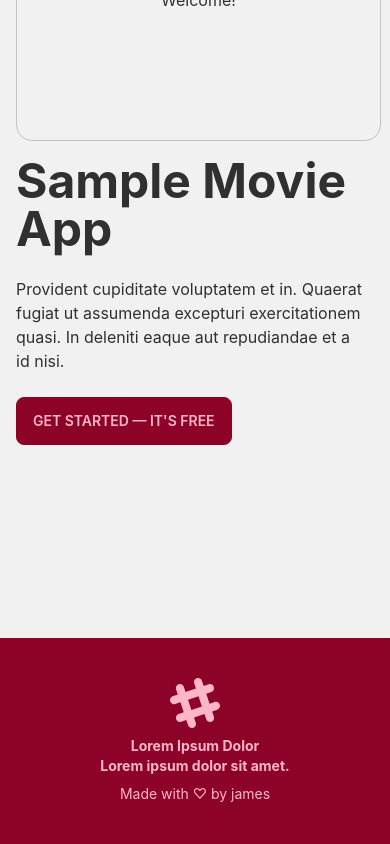
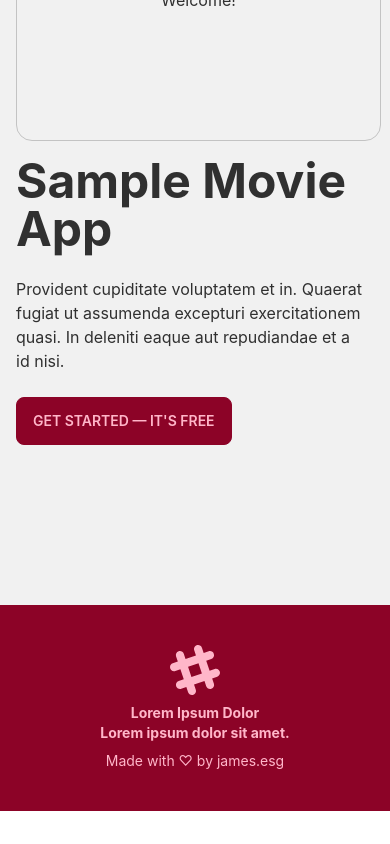
Before and after one commit to jamesesguerra/movie-app, a React (Create React App) app: page / in a window 390 px wide. Shown: the part 414-1258 px from the top of the page. After the commit the page ends 1225 px from the top, so only its background shows below. Built offline with nearby package versions, Linux system fonts and the light colour scheme; no server answers.

Commit message:
fix footer and landing page

```diff
--- a/src/components/Footer.jsx
+++ b/src/components/Footer.jsx
@@ -6,7 +6,7 @@ const Footer = () => {
         <p className="font-bold">
         Lorem Ipsum Dolor <br />Lorem ipsum dolor sit amet.
         </p>
-        <p>Made with ♡ by james</p>
+        <p>Made with ♡ by james.esg</p>
       </div>
     </footer>
   );
--- a/src/pages/Landing.jsx
+++ b/src/pages/Landing.jsx
@@ -8,8 +8,8 @@ const Landing = () => {
   }, []);
 
   return (
-    <div className="h-screen">
-      <div className="mx-auto">
+    <div className="">
+      <div className="mx-auto lg:min-h-screen">
         <div className="hero min-h-full bg-base-100 my-36">
           <div className="hero-content flex-col lg:flex-row-reverse">
             <div className="mockup-window border border-base-300">
```
